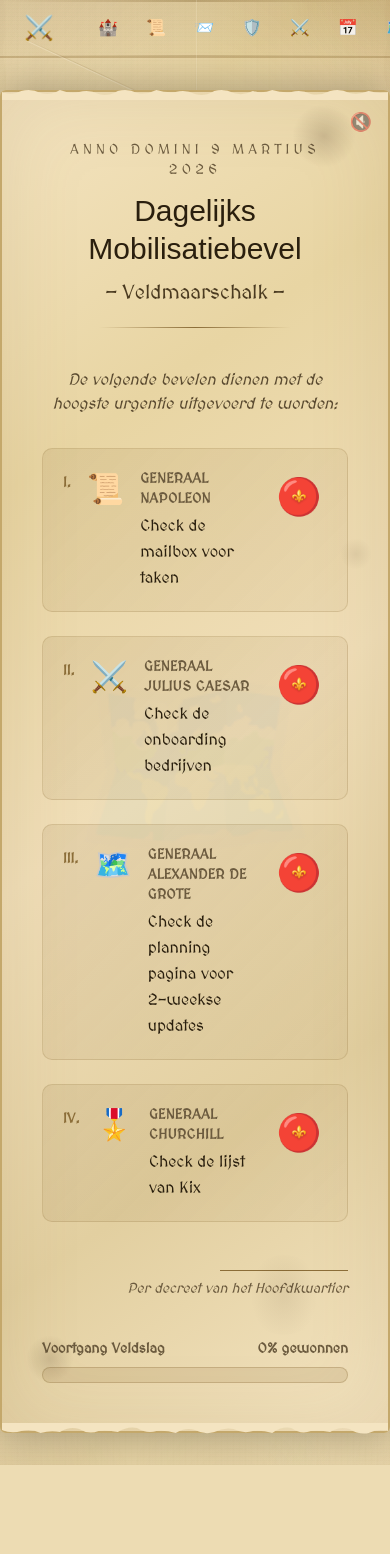
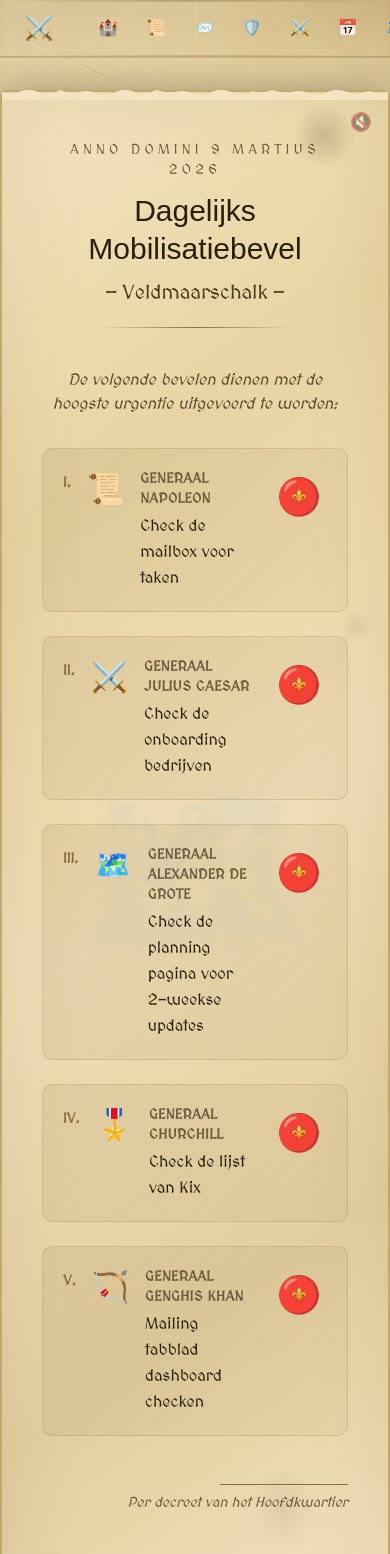
Before and after one commit to benjamin-nextwave/nextwave-dashboard, a Next.js app: page /mobilisatie in a window 390 px wide. Shown: the top 1554 px of the page. Before the commit the page ends 1465 px from the top, so only its background shows below. Built offline with nearby package versions, Linux system fonts and the light colour scheme; a web font is replaced by a local one.

Commit message:
feat: add Genghis Khan mailing dashboard check to mobilisatie
Co-Authored-By: Claude Opus 4.6 (1M context) <noreply@anthropic.com>

```diff
--- a/src/components/mobilisatie/mobilisatie-page.tsx
+++ b/src/components/mobilisatie/mobilisatie-page.tsx
@@ -42,6 +42,13 @@ const BEVELEN: Bevel[] = [
     avatar: '🎖️',
     taak: 'Check de lijst van Kix',
     quote: '"Succes is niet definitief, falen is niet fataal: het is de moed om door te gaan die telt."',
+  },
+  {
+    id: 'genghis',
+    generaal: 'Genghis Khan',
+    avatar: '🏹',
+    taak: 'Mailing tabblad dashboard checken',
+    quote: '"Ik ben de straf van God. Als jullie geen grote zonden hadden begaan, zou God geen straf als mij hebben gestuurd."',
   },
 ]
 
@@ -306,7 +313,7 @@ export function MobilisatiePage() {
                       className="flex-shrink-0 text-sm font-bold mt-1"
                       style={{ color: '#8b6d38', fontFamily: 'var(--font-medieval)' }}
                     >
-                      {['I', 'II', 'III', 'IV'][index]}.
+                      {['I', 'II', 'III', 'IV', 'V'][index]}.
                     </div>
 
                     {/* Avatar */}
```
